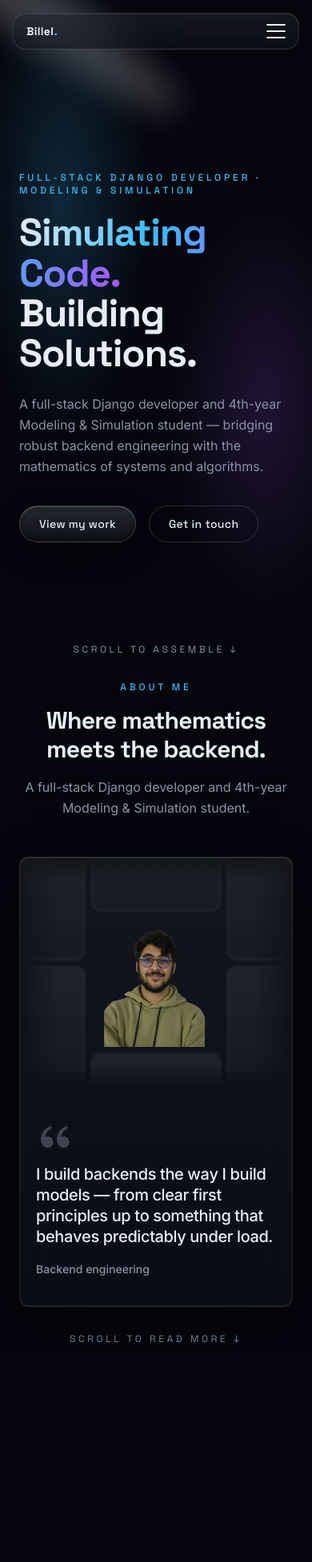
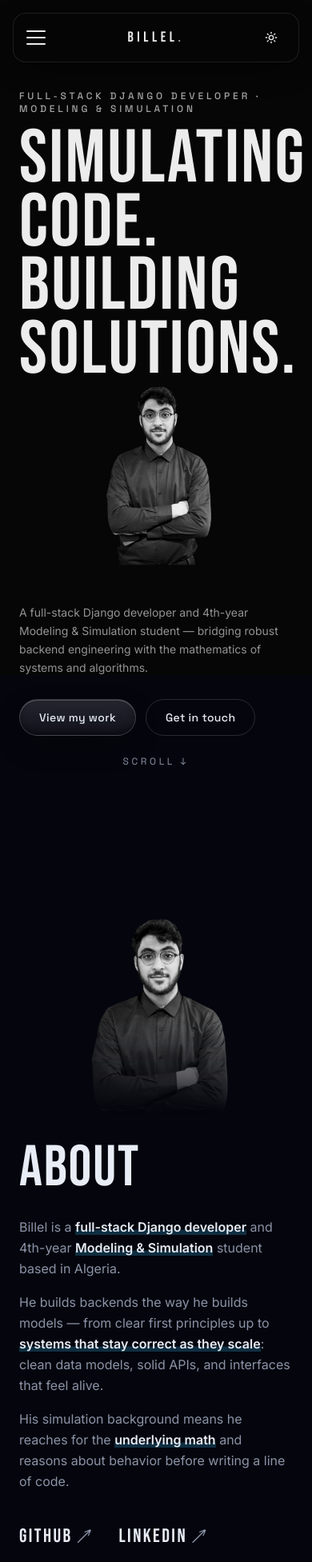
Before and after one commit to Azzouz-billel/portfolio, a React (Vite) app: page / in a window 390 px wide. Shown: the top 1953 px of the page at 80% size. Built offline with nearby package versions, Linux system fonts and the light colour scheme.

Commit message:
updating somethings

```diff
--- a/package.json
+++ b/package.json
@@ -11,6 +11,7 @@
     "lint": "eslint ."
   },
   "dependencies": {
+    "@fontsource/bebas-neue": "^5.3.0",
     "@fontsource/inter": "^5.1.0",
     "@fontsource/space-grotesk": "^5.1.0",
     "@react-three/drei": "^10.0.0",
--- a/src/components/effects/CursorTorch.jsx
+++ b/src/components/effects/CursorTorch.jsx
@@ -2,14 +2,11 @@ import { useRef } from 'react'
 
 import { useCursorTorch } from '@/hooks/useCursorTorch'
 
-// Fine-pointer + non-reduced-motion only: coarse/touch devices stay full-color.
-const canHover = () =>
-  typeof window !== 'undefined' &&
-  window.matchMedia('(hover: hover) and (pointer: fine)').matches
-
+// Runs on mouse and touch alike: the page renders grayscale, and the hole
+// around the pointer reveals true color. Touch reveals only while pressing.
 export function CursorTorch({ reducedMotion }) {
   const ref = useRef(null)
-  const enabled = !reducedMotion && canHover()
+  const enabled = !reducedMotion
   useCursorTorch(ref, enabled)
 
   if (!enabled) return null
--- a/src/components/layout/Navbar.jsx
+++ b/src/components/layout/Navbar.jsx
@@ -40,8 +40,25 @@ export function Navbar() {
 
   return (
     <header className="fixed inset-x-0 top-0 z-40 px-4 pt-4 sm:px-6">
-      <nav className="glass mx-auto flex max-w-5xl items-center justify-between px-4 py-3 sm:px-6">
-        <a href="#top" className="font-display text-sm font-bold tracking-wide">
+      <nav className="relative mx-auto flex max-w-5xl items-center justify-between rounded-2xl border border-white/10 bg-base/95 px-4 py-3 shadow-[0_12px_40px_-16px_rgba(0,0,0,0.9)] backdrop-blur-md sm:px-6">
+        {/* Mobile: hamburger left */}
+        <button
+          type="button"
+          className="md:hidden"
+          aria-label="Toggle navigation menu"
+          aria-expanded={menuOpen}
+          onClick={() => setMenuOpen((open) => !open)}
+        >
+          <span className="block h-0.5 w-6 rounded bg-ink transition-transform" />
+          <span className="mt-1.5 block h-0.5 w-6 rounded bg-ink" />
+          <span className="mt-1.5 block h-0.5 w-6 rounded bg-ink" />
+        </button>
+
+        {/* Centered on mobile, left-aligned on desktop */}
+        <a
+          href="#top"
+          className="absolute left-1/2 -translate-x-1/2 font-condensed text-lg uppercase tracking-[0.25em] md:static md:translate-x-0"
+        >
           {profile.shortName}
           <span className="text-accent">.</span>
         </a>
@@ -82,23 +99,22 @@ export function Navbar() {
           </a>
         </div>
 
+        {/* Mobile: theme toggle right */}
         <button
           type="button"
-          className="md:hidden"
-          aria-label="Toggle navigation menu"
-          aria-expanded={menuOpen}
-          onClick={() => setMenuOpen((open) => !open)}
+          onClick={toggleTheme}
+          aria-label="Toggle light and dark theme"
+          aria-pressed={theme === 'light'}
+          className="grid h-9 w-9 place-items-center rounded-full text-ink transition-colors hover:bg-white/5 md:hidden"
         >
-          <span className="block h-0.5 w-6 rounded bg-ink transition-transform" />
-          <span className="mt-1.5 block h-0.5 w-6 rounded bg-ink" />
-          <span className="mt-1.5 block h-0.5 w-6 rounded bg-ink" />
+          {theme === 'light' ? <Moon size={16} /> : <Sun size={16} />}
         </button>
       </nav>
 
       <AnimatePresence>
         {menuOpen && (
           <motion.div
-            className="glass mx-auto mt-2 max-w-5xl overflow-hidden md:hidden"
+            className="mx-auto mt-2 max-w-5xl overflow-hidden rounded-2xl border border-white/10 bg-base/95 backdrop-blur-md md:hidden"
             initial={{ opacity: 0, height: 0 }}
             animate={{ opacity: 1, height: 'auto' }}
             exit={{ opacity: 0, height: 0 }}
@@ -116,16 +132,6 @@ export function Navbar() {
                   </a>
                 </li>
               ))}
-              <li>
-                <button
-                  type="button"
-                  onClick={toggleTheme}
-                  className="flex w-full items-center gap-2 rounded-xl px-4 py-3 text-sm text-muted hover:bg-white/5 hover:text-ink"
-                >
-                  {theme === 'light' ? <Moon size={16} /> : <Sun size={16} />}
-                  {theme === 'light' ? 'Dark mode' : 'Light mode'}
-                </button>
-              </li>
             </ul>
           </motion.div>
         )}
--- a/src/components/sections/About.jsx
+++ b/src/components/sections/About.jsx
@@ -2,7 +2,8 @@ import { useRef, useState } from 'react'
 import { useScroll, useMotionValueEvent } from 'framer-motion'
 
 import { usePrefersReducedMotion } from '@/hooks/usePrefersReducedMotion'
-import { aboutReel } from '@/data/about'
+import { aboutReel, bio } from '@/data/about'
+import { profile } from '@/data/profile'
 import { SectionHeading } from '@/components/ui/SectionHeading'
 import { Reveal } from '@/components/ui/Reveal'
 import { ScrollReelTestimonials } from '@/components/ui/ScrollReelTestimonials'
@@ -11,6 +12,66 @@ const HEADING = {
   eyebrow: 'About me',
   title: 'Where mathematics meets the backend.',
   description: 'A full-stack Django developer and 4th-year Modeling & Simulation student.',
+}
+
+// Mobile editorial About — B&W photo strip, condensed heading, highlighted bio,
+// condensed social links. Mirrors the reference layout; desktop keeps the reel.
+function MobileAbout() {
+  return (
+    <div className="px-6 py-24 md:hidden">
+      <Reveal className="relative -mx-6 h-[38vh] overflow-hidden">
+        <img
+          src="/2.png"
+          alt={`Portrait of ${profile.name}`}
+          loading="lazy"
+          className="h-full w-full object-cover object-top grayscale"
+          style={{
+            WebkitMaskImage:
+              'linear-gradient(to bottom, black 55%, transparent 98%)',
+            maskImage: 'linear-gradient(to bottom, black 55%, transparent 98%)',
+          }}
+        />
+      </Reveal>
+
+      <Reveal>
+        <h2 className="mt-6 font-condensed text-7xl uppercase leading-none tracking-wide">
+          About
+        </h2>
+      </Reveal>
+
+      <div className="mt-6 space-y-4">
+        {bio.map((paragraph, i) => (
+          <Reveal key={i} delay={0.05 * (i + 1)}>
+            <p className="text-base leading-relaxed text-muted">
+              {paragraph.map((segment, j) =>
+                segment.kw ? (
+                  <span key={j} className="kw">
+                    {segment.text}
+                  </span>
+                ) : (
+                  segment.text
+                ),
+              )}
+            </p>
+          </Reveal>
+        ))}
+      </div>
+
+      <Reveal delay={0.25} className="mt-10 flex flex-wrap gap-x-8 gap-y-3">
+        {profile.socials.map((social) => (
+          <a
+            key={social.label}
+            href={social.url}
+            target="_blank"
+            rel="noreferrer"
+            className="font-condensed text-2xl uppercase tracking-widest text-ink transition-opacity hover:opacity-70"
+          >
+            {social.label} <span aria-hidden="true" className="text-muted">↗</span>
+          </a>
+        ))}
+      </Reveal>
+    </div>
+  )
 }
 
 export function About() {
@@ -29,8 +90,9 @@ export function About() {
 
   if (reducedMotion) {
     return (
-      <section id="about" className="relative z-10 px-6 py-28 sm:px-10">
-        <div className="mx-auto max-w-6xl">
+      <section id="about" className="relative z-10 md:px-10 md:py-28">
+        <MobileAbout />
+        <div className="mx-auto hidden max-w-6xl md:block">
           <SectionHeading {...HEADING} align="center" />
           <Reveal className="mt-14 flex justify-center">
             <ScrollReelTestimonials testimonials={aboutReel} />
@@ -41,7 +103,10 @@ export function About() {
   }
 
   return (
-    <section id="about" ref={ref} className="relative z-10" style={{ height: '300vh' }}>
+    <section id="about" className="relative z-10">
+      <MobileAbout />
+      {/* Desktop: pinned scroll-driven reel */}
+      <div ref={ref} className="hidden md:block" style={{ height: '300vh' }}>
         <div className="sticky top-0 flex h-screen flex-col items-center justify-center overflow-hidden px-6 sm:px-10">
           <SectionHeading {...HEADING} align="center" />
           <div className="mt-12 flex w-full justify-center">
@@ -51,6 +116,7 @@ export function About() {
             Scroll to read more ↓
           </p>
         </div>
+      </div>
     </section>
   )
 }
--- a/src/components/sections/Hero.jsx
+++ b/src/components/sections/Hero.jsx
@@ -34,8 +34,9 @@ export function Hero() {
       id="hero"
       className="relative z-10 flex min-h-screen items-center overflow-hidden px-6 pt-28 pb-16 sm:px-10"
     >
-      {/* Interactive 3D background (robot reacts to the mouse) */}
-      <div className="absolute inset-0 -z-10" aria-hidden="true">
+      {/* Interactive 3D background (robot reacts to the mouse) — desktop only;
+          phones get the pure-black editorial treatment below */}
+      <div className="absolute inset-0 -z-10 hidden md:block" aria-hidden="true">
         <Spotlight className="-top-40 left-0 md:-top-20 md:left-60" fill="white" />
         {showRobot ? (
           <SplineScene scene={SCENE} className="absolute inset-0 h-full w-full" />
@@ -44,7 +45,61 @@ export function Hero() {
         )}
       </div>
 
-      <div className="mx-auto w-full max-w-6xl">
+      {/* Mobile editorial hero — condensed type overlapping a B&W portrait */}
+      <div className="w-full md:hidden">
+        <motion.p
+          className="eyebrow mb-4"
+          initial={{ opacity: 0, y: 12 }}
+          animate={{ opacity: 1, y: 0 }}
+          transition={{ duration: 0.6, ease: EASE }}
+        >
+          {profile.title}
+        </motion.p>
+
+        <div className="relative">
+          <motion.h1
+            className="relative z-10 font-condensed text-[clamp(4.5rem,24vw,9rem)] uppercase leading-[0.85] tracking-wide"
+            initial={{ opacity: 0, y: 20 }}
+            animate={{ opacity: 1, y: 0 }}
+            transition={{ duration: 0.7, delay: 0.08, ease: EASE }}
+          >
+            Simulating Code.
+            <br />
+            Building Solutions.
+          </motion.h1>
+          <motion.img
+            src="/2.png"
+            alt={`Portrait of ${profile.name}`}
+            className="feather-mask relative z-20 mx-auto -mt-[14%] w-[88%] grayscale"
+            initial={{ opacity: 0, y: 24 }}
+            animate={{ opacity: 1, y: 0 }}
+            transition={{ duration: 0.8, delay: 0.2, ease: EASE }}
+          />
+        </div>
+
+        <motion.p
+          className="mt-6 text-sm leading-relaxed text-muted"
+          initial={{ opacity: 0, y: 20 }}
+          animate={{ opacity: 1, y: 0 }}
+          transition={{ duration: 0.7, delay: 0.3, ease: EASE }}
+        >
+          {profile.subtitle}
+        </motion.p>
+
+        <motion.div
+          className="mt-7 flex flex-wrap items-center gap-3"
+          initial={{ opacity: 0, y: 20 }}
+          animate={{ opacity: 1, y: 0 }}
+          transition={{ duration: 0.7, delay: 0.4, ease: EASE }}
+        >
+          <CTAButton href="#projects">View my work</CTAButton>
+          <CTAButton href="#contact" variant="ghost">
+            Get in touch
+          </CTAButton>
+        </motion.div>
+      </div>
+
+      <div className="mx-auto hidden w-full max-w-6xl md:block">
         <div className="max-w-xl">
           <motion.p
             className="eyebrow mb-5"
@@ -97,7 +152,8 @@ export function Hero() {
         aria-hidden="true"
       >
         <span className="font-display text-xs uppercase tracking-[0.3em] text-muted">
-          Scroll to assemble ↓
+          <span className="md:hidden">Scroll ↓</span>
+          <span className="hidden md:inline">Scroll to assemble ↓</span>
         </span>
       </motion.div>
     </section>
--- a/src/data/about.js
+++ b/src/data/about.js
@@ -1,4 +1,26 @@
 import { profile } from './profile'
+
+// Mobile About: plain paragraphs rendered under the condensed "ABOUT" heading.
+// Each paragraph is a list of segments; `kw: true` gets the accent highlight.
+export const bio = [
+  [
+    { text: 'Billel is a ' },
+    { text: 'full-stack Django developer', kw: true },
+    { text: ' and 4th-year ' },
+    { text: 'Modeling & Simulation', kw: true },
+    { text: ' student based in Algeria.' },
+  ],
+  [
+    { text: 'He builds backends the way he builds models — from clear first principles up to ' },
+    { text: 'systems that stay correct as they scale', kw: true },
+    { text: ': clean data models, solid APIs, and interfaces that feel alive.' },
+  ],
+  [
+    { text: 'His simulation background means he reaches for the ' },
+    { text: 'underlying math', kw: true },
+    { text: ' and reasons about behavior before writing a line of code.' },
+  ],
+]
 
 // EDIT: your About reel. Each entry = one featured photo + a line of text.
 // To use more / different photos, drop them in /public and point `image` at
--- a/src/hooks/useCursorTorch.js
+++ b/src/hooks/useCursorTorch.js
@@ -20,7 +20,16 @@ export function useCursorTorch(targetRef, enabled) {
       sourceX.set(event.clientX)
       sourceY.set(event.clientY)
     }
+    // Touch: the reveal lasts only while the finger is down ("color until I touch").
+    const handleRelease = (event) => {
+      if (event.pointerType !== 'touch') return
+      sourceX.set(-9999)
+      sourceY.set(-9999)
+    }
     window.addEventListener('pointermove', handleMove)
+    window.addEventListener('pointerdown', handleMove)
+    window.addEventListener('pointerup', handleRelease)
+    window.addEventListener('pointercancel', handleRelease)
 
     const node = targetRef.current
     const unsubscribeX = x.on('change', (value) =>
@@ -32,6 +41,9 @@ export function useCursorTorch(targetRef, enabled) {
 
     return () => {
       window.removeEventListener('pointermove', handleMove)
+      window.removeEventListener('pointerdown', handleMove)
+      window.removeEventListener('pointerup', handleRelease)
+      window.removeEventListener('pointercancel', handleRelease)
       unsubscribeX()
       unsubscribeY()
     }
--- a/src/index.css
+++ b/src/index.css
@@ -17,6 +17,7 @@
 
   --font-display: "Space Grotesk", ui-sans-serif, system-ui, sans-serif;
   --font-sans: "Inter", ui-sans-serif, system-ui, sans-serif;
+  --font-condensed: "Bebas Neue", "Arial Narrow", ui-sans-serif, sans-serif;
 
   /* surfaces & motion tokens */
   --radius-glass: 1.25rem;
@@ -183,6 +184,13 @@ html.light {
       transparent 45%,
       black 100%
     );
+  }
+
+  /* Smaller reveal hole on touch screens */
+  @media (max-width: 767px) {
+    .cursor-torch {
+      --torch-radius: 140px;
+    }
   }
 
   /* Spline loading spinner */
--- a/src/main.jsx
+++ b/src/main.jsx
@@ -7,6 +7,7 @@ import '@fontsource/space-grotesk/700.css'
 import '@fontsource/inter/400.css'
 import '@fontsource/inter/500.css'
 import '@fontsource/inter/600.css'
+import '@fontsource/bebas-neue'
 
 import App from '@/App'
 import '@/index.css'
```
Also changed, not shown: 1 other file (tests, documents, lock files or other folders). Lines whose indentation alone changed are shown as unchanged.
